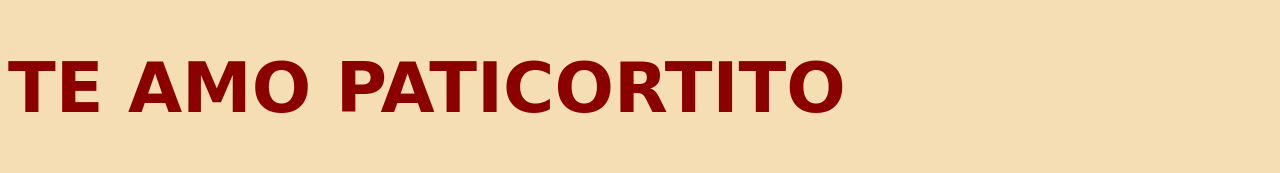
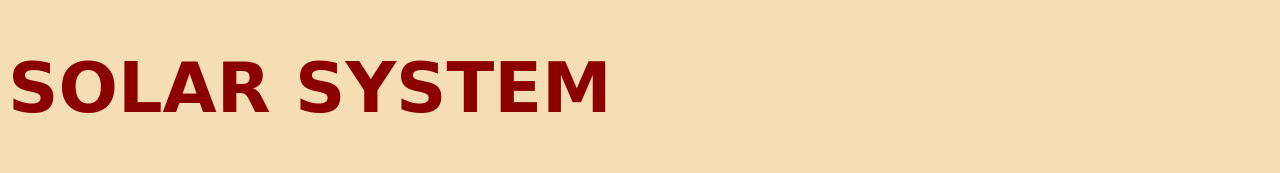
Before and after one commit to Giulianayarleque/solarsystem, a plain HTML site: page index.html in a window 1280 px wide. Shown: the top 173 px of the page. Drawn offline with Linux system fonts and the light colour scheme.

Commit message:
Update index.html

```diff
--- a/index.html
+++ b/index.html
@@ -12,7 +12,7 @@
   </head>
   <body style="background-color: wheat">
     <h1 style="font-family: Cursive; font-size: 70px; color: rgb(139, 0, 0)">
-        TE AMO PATICORTITO
+        SOLAR SYSTEM
     </h1>
     <img
       src="https://upload.wikimedia.org/wikipedia/commons/c/cb/Planets2013.svg"
```
